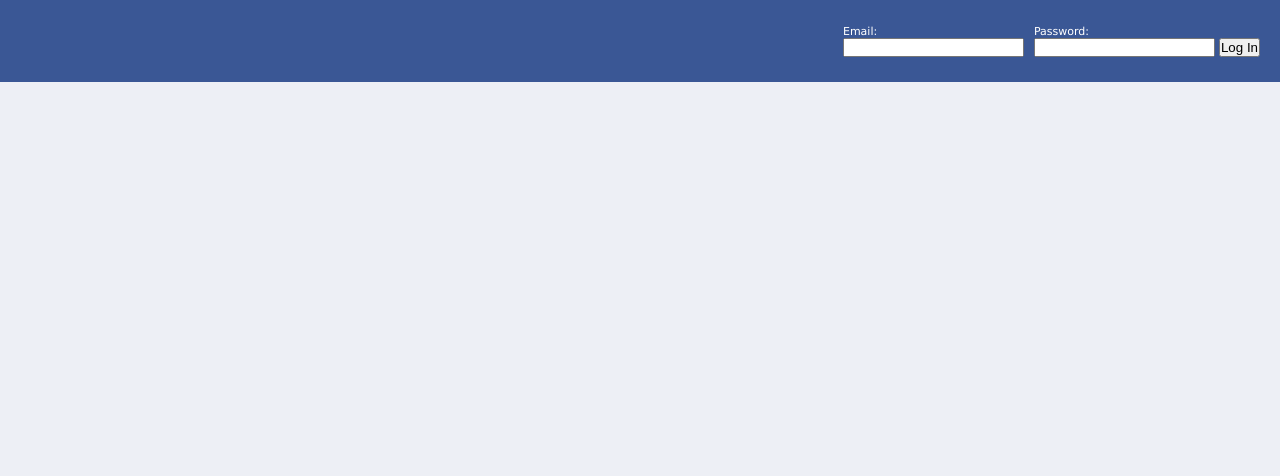
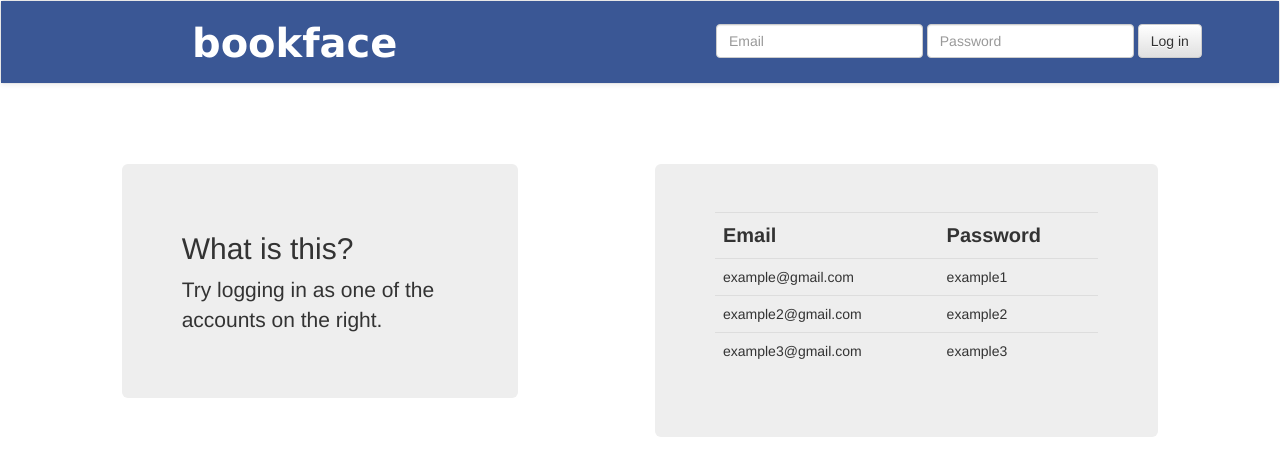
Before and after one commit to nickstares/Facebook-Narrative, a plain HTML site: page index.html in a window 1280 px wide. Drawn offline with nearby package versions, Linux system fonts and the light colour scheme.

Commit message:
index.html bootstrappy

```diff
--- a/index.html
+++ b/index.html
@@ -3,11 +3,18 @@
 <head>
 	<meta charset="UTF-8">
 	<title>Document</title>
+		<!-- Latest compiled and minified CSS -->
+		<link rel="stylesheet" href="https://maxcdn.bootstrapcdn.com/bootstrap/3.3.1/css/bootstrap.min.css">
+
+		<!-- Optional theme -->
+		<link rel="stylesheet" href="https://maxcdn.bootstrapcdn.com/bootstrap/3.3.1/css/bootstrap-theme.min.css">
+
 	<link rel="stylesheet" href="./style.css">
+
 </head>
-<div id="heading">
+<!-- <div id="heading" class="navbar"> -->
 		<!-- <img src="./bookface.png" alt="bookface logo"> -->
-			<form action="javascript:void(0)">
+		<!-- 	<form action="javascript:void(0)">
 				<div>
 					<p>Password:</p>
 					<input type="text">
@@ -19,9 +26,92 @@
 				</div>
 			</form>
 		</div>
-</body>
+</body> -->
+<nav class="navbar navbar-default">
+  <div class="container-fluid custom-heading">
+    <!-- Brand and toggle get grouped for better mobile display -->
+    <div class="navbar-header">
+      <button type="button" class="navbar-toggle collapsed" data-toggle="collapse" data-target="#bs-example-navbar-collapse-1">
+        <span class="sr-only">Toggle navigation</span>
+        <span class="icon-bar"></span>
+        <span class="icon-bar"></span>
+        <span class="icon-bar"></span>
+      </button>
+      <!-- <a class="navbar-brand" href="#">BookFace</a> -->
+      <a class="logo1" href="#">bookface</a>
+    </div>
 
-<body>
+    <!-- Collect the nav links, forms, and other content for toggling -->
+    <div class="collapse navbar-collapse" id="bs-example-navbar-collapse-1">
+      <ul class="nav navbar-nav">
+
+      </ul>
+      <form class="navbar-form navbar-left" role="search">
+        <div class="form-group">
+          <input type="text" class="form-control" placeholder="Email">
+          <input type="text" class="form-control" placeholder="Password">
+        </div>
+        <button type="submit" class="btn btn-default">Log in</button>
+
+      </form>
+
+    </div><!-- /.navbar-collapse -->
+  </div><!-- /.container-fluid -->
+</nav>
+<br>
+<br>
+<br>
+
+
+
+<div class="container-fluid">
+	<div class="row">
+	<div class="col-sm-1"></div>
+		<div class="col-sm-4">
+			<div class="jumbotron">
+				<h2>What is this?</h1>
+				<p>Try logging in as one of the accounts on the right.</p>
+			</div>
+		</div>
+
+		<div class="col-sm-1"></div>
+
+		<div class="col-sm-5 right-text">
+			<div class="jumbotron">
+
+					<table class="table">
+
+ 						<tr class="table-heading">
+ 							<td>Email</td>
+ 							<td>Password</td>
+
+ 						</tr>
+
+ 						<tr>
+ 							<td>example@gmail.com</td>
+ 							<td>example1</td>
+ 						</tr>
+ 						<tr>
+ 							<td>example2@gmail.com</td>
+ 							<td>example2</td>
+ 						</tr>
+ 						<tr>
+ 							<td>example3@gmail.com</td>
+ 							<td>example3</td>
+ 						</tr>
+					</table>
+
+
+
+			</div>
+
+		</div>
+	</div>
+
+</div>
+
+
+
 
 
 
@@ -29,4 +119,5 @@
 
 <script src="http://ajax.googleapis.com/ajax/libs/jquery/2.1.1/jquery.min.js"></script>
 <script src="./app.js"></script>
+
 </html>
--- /dev/null
+++ b/newsfeed.css
@@ -0,0 +1,11 @@
+.custom-heading {
+	background-color:#3A5795;
+	height: 43px;
+
+}
+
+.form-control {
+	position: relative;
+top: -4px;
+left: 25%;
+}
--- a/style.css
+++ b/style.css
@@ -1,4 +1,4 @@
-*{
+/**{
 	padding:0;
 	margin: 0;
 }
@@ -9,21 +9,21 @@
 
 	display: block;
 	width: 100%;
-
-	background-color:#3A5795 ;
+	background-color:#3A5795
+	 ;
 
 height: 82px;
 min-width: 980px;
 margin: 0 auto;
 /*padding-top: 13px;*/
-clear: both;
+/*clear: both;
 
 
-}
+}*/
 
 
 
-#heading div {
+/*#heading div {
 	margin-top: 5px;
 	display: block;
 	float:right;
@@ -35,10 +35,10 @@ clear: both;
 	font-family: 'lucida grande',tahoma,verdana,arial,sans-serif;
 font-size: 11px;
 display: block;
-/*-webkit-margin-before: 1em;
+-webkit-margin-before: 1em;
 -webkit-margin-after: 1em;
 -webkit-margin-start: 0px;
--webkit-margin-end: 0px;*/
+-webkit-margin-end: 0px;
 color: white;
 text-align: left;
 }
@@ -49,4 +49,35 @@ text-align: left;
 
 body {
 	background-color: #EDEFF5;
+/*}*//*/
+
+
+
+/**/
+.custom-heading {
+	background-color:#3A5795;
+	height: 82px;
+
 }
+
+.navbar-form {
+	position: relative;
+	left:55%;
+	top: 15px;
+}
+
+.logo1 {
+	position: fixed;
+	left: 15%;
+	top: 15px;
+	font-size: 40px;
+	font-weight: bold;
+	font-family: 'Freight Sans Bold', 'lucida grande',tahoma,verdana,arial,sans-serif;
+color: white;
+
+	}
+
+	.table-heading {
+		font-size: 20px;
+		font-weight:bold;
+	}
```
Also changed, not shown: newsfeed.html (added, +60 -0 lines), findfriends.png (added).
